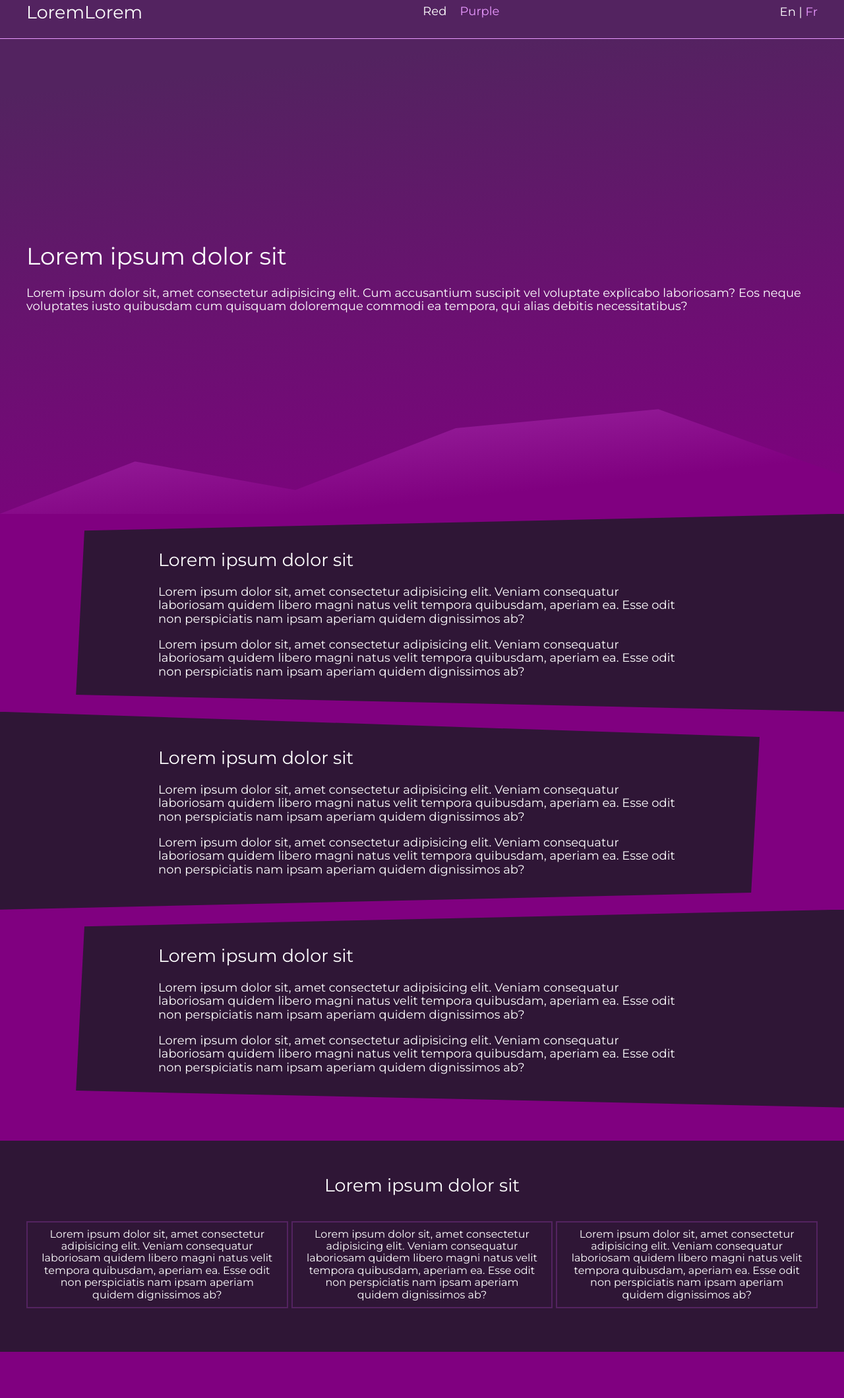
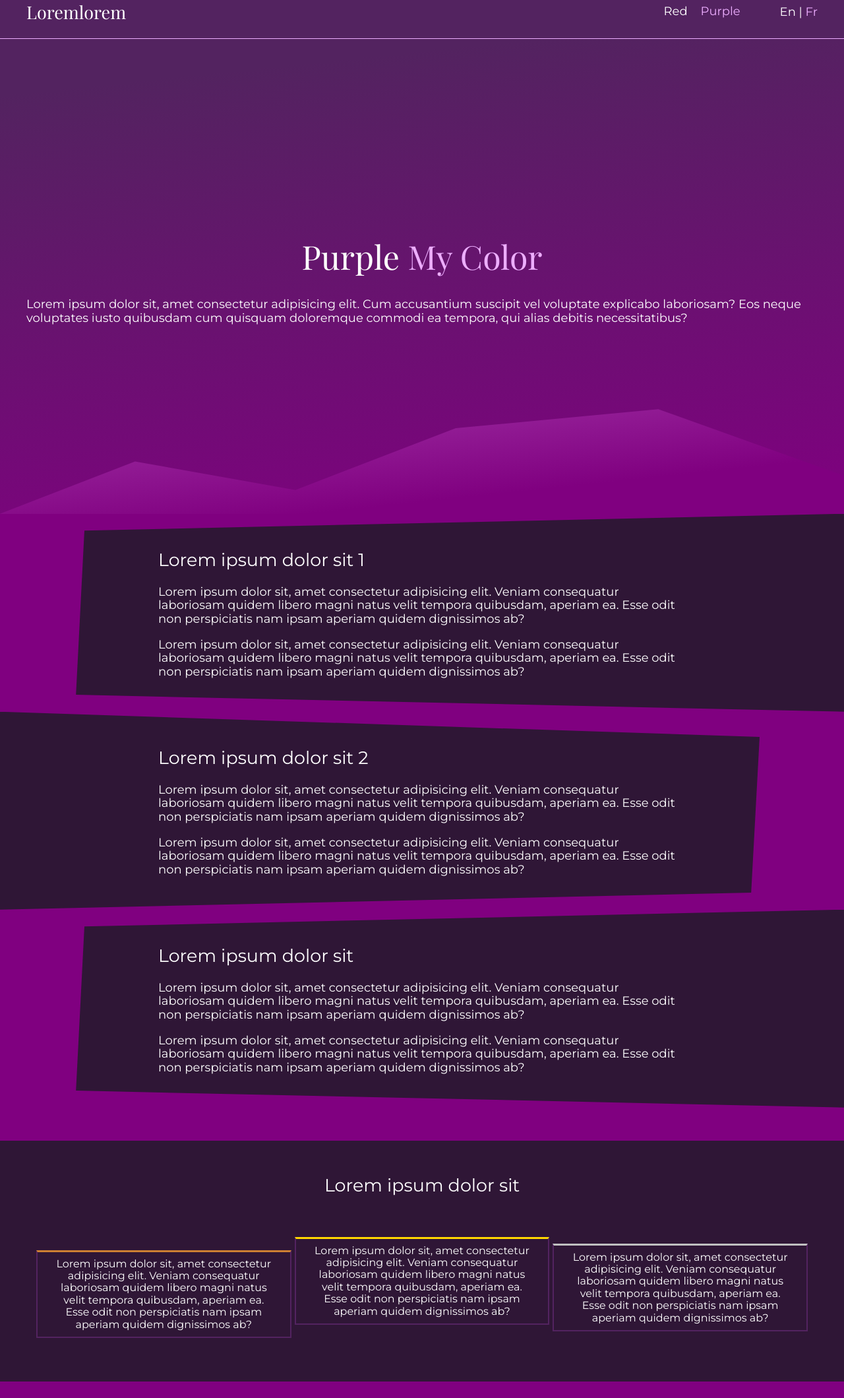
Before and after one commit to diogenesofweb/landingShaped, a plain HTML site: page purple.html in a window 1280 px wide. Shown: the part 21-2140 px from the top of the page at 66% size. Drawn offline with nearby package versions, Linux system fonts and the light colour scheme; a web font is replaced by a local one.

Commit message:
asdasdadsa

```diff
--- a/purple.html
+++ b/purple.html
@@ -15,7 +15,7 @@
   <body>
     <nav>
       <div class="nav container">
-        <h2 class="logo">LoremLorem</h2>
+        <h2 class="logo pfd">Loremlorem</h2>
         <ul class="nav-ul">
           <li class="nav-li">
             <a
@@ -50,8 +50,22 @@
     <section class="heroOne">
       <div class="hero">
         <div class="hero-tx container">
-          <h1 class="title">Lorem ipsum dolor sit</h1>
-          <p>
+          <!-- <h1 class="title pfd">Lorem ipsum dolor sit</h1> -->
+          <h1 class="title-pfd">
+            Purple
+            <span
+              class="span-title"
+              data-aos="zoom-in"
+              data-aos-offset="200"
+              data-aos-delay="50"
+              data-aos-duration="600"
+              data-aos-easing="ease-in-out-back"
+              data-aos-mirror="true"
+              data-aos-once="false"
+              >My Color</span
+            >
+          </h1>
+          <p class="level">
             Lorem ipsum dolor sit, amet consectetur adipisicing elit. Cum
             accusantium suscipit vel voluptate explicabo laboriosam? Eos neque
             voluptates iusto quibusdam cum quisquam doloremque commodi ea
@@ -68,12 +82,12 @@
         data-aos-offset="200"
         data-aos-delay="50"
         data-aos-duration="600"
-        data-aos-easing="ease-in-out"
+        data-aos-easing="ease-out-back"
         data-aos-mirror="true"
         data-aos-once="false"
       >
         <div class="tx">
-          <h2 class="title">Lorem ipsum dolor sit</h2>
+          <h2 class="title">Lorem ipsum dolor sit 1</h2>
           <p>
             Lorem ipsum dolor sit, amet consectetur adipisicing elit. Veniam
             consequatur laboriosam quidem libero magni natus velit tempora
@@ -96,12 +110,12 @@
       data-aos-offset="200"
       data-aos-delay="50"
       data-aos-duration="600"
-      data-aos-easing="ease-in-out"
+      data-aos-easing="ease-in-out-sine"
       data-aos-mirror="true"
       data-aos-once="false"
     >
       <div class="tx">
-        <h2 class="title">Lorem ipsum dolor sit</h2>
+        <h2 class="title">Lorem ipsum dolor sit 2</h2>
         <p>
           Lorem ipsum dolor sit, amet consectetur adipisicing elit. Veniam
           consequatur laboriosam quidem libero magni natus velit tempora
@@ -150,19 +164,19 @@
         <div class="container">
           <h2 class="title">Lorem ipsum dolor sit</h2>
           <div class="title-flex">
-            <p>
+            <p class="mt3">
               Lorem ipsum dolor sit, amet consectetur adipisicing elit. Veniam
               consequatur laboriosam quidem libero magni natus velit tempora
               quibusdam, aperiam ea. Esse odit non perspiciatis nam ipsam
               aperiam quidem dignissimos ab?
             </p>
-            <p>
+            <p class="mt1">
               Lorem ipsum dolor sit, amet consectetur adipisicing elit. Veniam
               consequatur laboriosam quidem libero magni natus velit tempora
               quibusdam, aperiam ea. Esse odit non perspiciatis nam ipsam
               aperiam quidem dignissimos ab?
             </p>
-            <p>
+            <p class="mt2">
               Lorem ipsum dolor sit, amet consectetur adipisicing elit. Veniam
               consequatur laboriosam quidem libero magni natus velit tempora
               quibusdam, aperiam ea. Esse odit non perspiciatis nam ipsam
--- a/styles.css
+++ b/styles.css
@@ -204,4 +204,13 @@ footer {
       0 100%
     );
   }
+  .mt1{
+    margin-top: 15px;
+  }
+  .mt2{
+    margin-top: 35px;
+  }
+  .mt3{
+    margin-top: 55px;
+  }
 }
--- a/stylesPurple.css
+++ b/stylesPurple.css
@@ -1,11 +1,16 @@
 @import url("https://fonts.googleapis.com/css?family=Montserrat&display=swap");
+
+@import url('https://fonts.googleapis.com/css?family=Playfair+Display:400,400i&display=swap');
+
+/* @import url('https://fonts.googleapis.com/css?family=Playfair+Display&display=swap'); */
+/* font-family: 'Playfair Display', serif; */
 :root {
   --text: white;
   --bg: purple;
 
   --pr: rgb(83, 35, 96);
   --se: rgb(47, 22, 54);
-  --ac: rgb(233, 153, 255);
+  --ac: rgb(237, 174, 255);
 }
 body {
   font-family: "Montserrat", sans-serif;
@@ -14,11 +19,31 @@ body {
   font-size: 18px;
   overflow-x: hidden;
 }
-
+.pfd{
+  font-family: 'Playfair Display', serif;
+}
+.title-pfd{
+  font-family: 'Playfair Display', serif;
+  font-size: 50px;
+  font-weight: 400;
+  text-align: center;
+}
+.span-title{
+  color: var(--ac)
+}
+/* .level{
+  z-index: 100;
+} */
+.cont{
+  overflow-x: hidden;
+  max-width: 100%;
+}
 .container {
   max-width: 1200px;
   margin: 0 auto;
 }
+
+/* NavBar */
 nav {
   background-color: var(--pr);
   border-bottom: 1px solid var(--ac);
@@ -27,14 +52,17 @@ a.link {
   text-decoration: none;
   color: white;
 }
-.logo,
 .title {
   font-weight: 200;
+}
+.logo {
+  font-weight: 100;
+  flex-grow: 1;
 }
 .nav {
   /* background-color: rgb(34, 34, 34); */
   display: flex;
-  justify-content: space-between;
+  /* justify-content: space-between; */
   align-items: center;
   padding: 0 25px;
 }
@@ -44,6 +72,7 @@ a.link {
   display: flex;
   list-style: none;
   padding: 0;
+  margin-right: 50px;
 }
 .nav-li {
   /* background-color: #414141; */
@@ -142,6 +171,7 @@ a.link {
 }
 .title-flex {
   margin-bottom: 20px;
+  padding: 0 15px;
 
   display: grid;
   grid-auto-flow: column;
@@ -183,6 +213,20 @@ footer {
     grid-auto-flow: row;
   }
 }
+@media (min-width: 701px) {
+  .mt1{
+    margin-top: 20px;
+    border-top: 3px solid gold !important;
+  }
+  .mt2{
+    margin-top: 40px;
+    border-top: 3px solid silver !important;
+  }
+  .mt3{
+    margin-top: 60px;
+    border-top: 3px solid #CD7F32 !important;
+  }
+}
 @media (min-width: 1200px) {
   .one {
     clip-path: polygon(
```
Also changed, not shown: index.html (+3 -3 lines).
